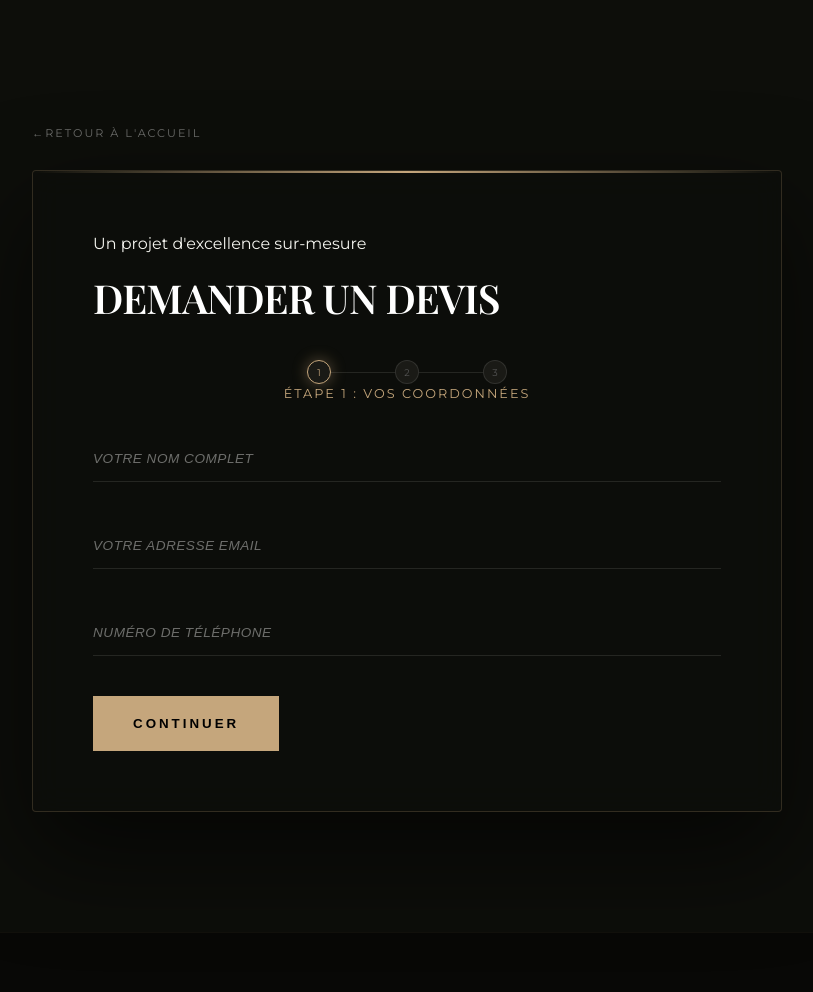
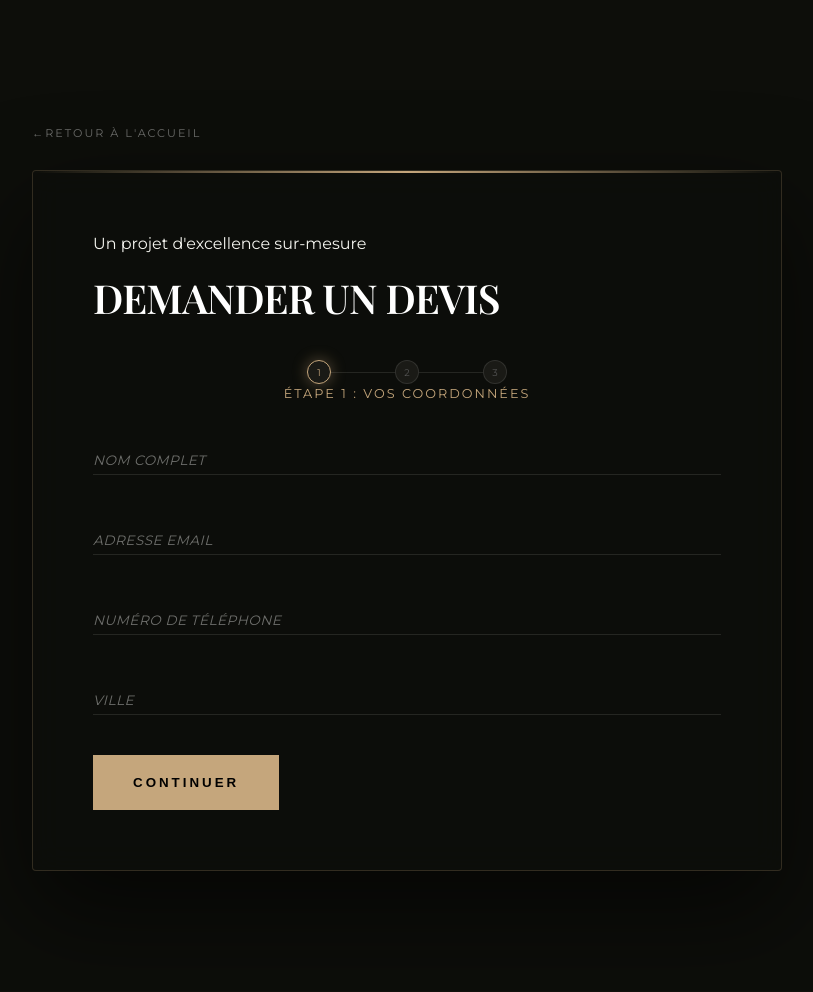
Before and after one commit to Felipe4565/IEB, a PHP site: page /contact.php in a window 1280 px wide. Shown: the part 121-1113 px from the top of the page, without its empty margins (233-1046 px from the left). Run offline with PHP 8.4, Linux system fonts and the light colour scheme; some web fonts are replaced.

Commit message:
Formulaire devis finalisée

```diff
--- a/src/contact.php
+++ b/src/contact.php
@@ -38,17 +38,26 @@ include('includes/header.php');
                     <p class="label-gold">Étape 1 : Vos Coordonnées</p>
 
                     <div class="input-group">
-                        <input type="text" name="nom" placeholder="VOTRE NOM COMPLET" required>
+                        <input type="text" name="nom" placeholder="NOM COMPLET" required>
                     </div>
                     <div class="input-group">
-                        <input type="email" name="email" placeholder="VOTRE ADRESSE EMAIL" required>
+                        <input type="email" name="email" placeholder="ADRESSE EMAIL" required>
                     </div>
                     <div class="input-group">
-                        <input type="text" name="tel" placeholder="NUMÉRO DE TÉLÉPHONE">
+                        <input type="text"
+                            name="tel"
+                            placeholder="NUMÉRO DE TÉLÉPHONE"
+                            inputmode="numeric"
+                            maxlength="10"
+                            oninput="this.value = this.value.replace(/[^0-9]/g, '');"
+                            required>
+                    </div>
+                    <div class="input-group">
+                        <input type="text" name="ville" placeholder="VILLE" required>
                     </div>
 
                     <div class="step-actions">
-                        <button type="button" class="btn-submit-gold" onclick="changeStep(2)">CONTINUER</button>
+                        <button type="button" class="btn-submit-gold" onclick="validateAndNext(2)">CONTINUER</button>
                     </div>
                 </div>
 
@@ -60,11 +69,11 @@ include('includes/header.php');
                         <input type="hidden" name="type_travail" id="selected_type" value="Menuiserie Intérieure">
                         <div class="tag active" onclick="selectTag(this, 'Menuiserie Intérieure')">Menuiserie Intérieure</div>
                         <div class="tag" onclick="selectTag(this, 'Menuiserie Extérieure')">Menuiserie Extérieure</div>
-                        <div class="tag" onclick="selectTag(this, 'Mobilier')">Mobilier Signature</div>
+                        <div class="tag" onclick="selectTag(this, 'Autres')">Autres</div>
                     </div>
 
                     <div class="input-group">
-                        <textarea name="description" placeholder="DÉCRIVEZ VOTRE PROJET (DIMENSIONS, ESSENCES DE BOIS...)" rows="4"></textarea>
+                        <textarea name="description" id="desc-projet" placeholder="DÉCRIVEZ VOTRE PROJET (DIMENSIONS, ESSENCES DE BOIS...)" rows="4" required></textarea>
                     </div>
 
                     <div class="file-upload">
@@ -78,7 +87,7 @@ include('includes/header.php');
 
                     <div class="step-actions dual">
                         <button type="button" class="btn-back" onclick="changeStep(1)">RETOUR</button>
-                        <button type="button" class="btn-submit-gold" onclick="changeStep(3)">CONTINUER</button>
+                        <button type="button" class="btn-submit-gold" onclick="validateAndNext(3)">CONTINUER</button>
                     </div>
                 </div>
 
@@ -86,7 +95,7 @@ include('includes/header.php');
                     <p class="label-gold">Étape 3 : Vos Préférences</p>
 
                     <div class="input-group">
-                        <input type="text" name="echeance" placeholder="ÉCHÉANCE SOUHAITÉE (EX: SEPTEMBRE 2024)">
+                        <input type="text" name="echeance" placeholder="ÉCHÉANCE SOUHAITÉE (EX: SEPTEMBRE 2024)" required>
                     </div>
 
                     <div class="info-note">
@@ -105,32 +114,101 @@ include('includes/header.php');
 </main>
 
 <script>
+    /**
+     * Valide les champs de l'étape actuelle avant de passer à la suivante
+     */
+    function validateAndNext(nextStep) {
+        // On récupère le bloc de l'étape active
+        const currentStepDiv = document.querySelector('.form-step.active');
+        // On cible tous les champs requis (input et textarea)
+        const inputs = currentStepDiv.querySelectorAll('input[required], textarea[required]');
+
+        let isValid = true;
+        let errorMessage = "";
+
+        inputs.forEach(input => {
+            // 1. Vérification générale : Champ vide
+            if (!input.value.trim()) {
+                isValid = false;
+                input.style.borderBottomColor = "#ff4d4d"; // Soulignement rouge
+                errorMessage = "Veuillez remplir tous les champs obligatoires.";
+            } else {
+                input.style.borderBottomColor = "rgba(255, 255, 255, 0.1)"; // Retour au gris si OK
+            }
+
+            // 2. Vérification spécifique : EMAIL (doit avoir @ et .)
+            if (input.type === "email" && input.value.trim()) {
+                const emailRegex = /^[^\s@]+@[^\s@]+\.[^\s@]+$/;
+                if (!emailRegex.test(input.value)) {
+                    isValid = false;
+                    input.style.borderBottomColor = "#ff4d4d";
+                    errorMessage = "L'adresse email n'est pas valide (ex: contact@domaine.fr).";
+                }
+            }
+
+            // 3. Vérification spécifique : TÉLÉPHONE (exactement 10 chiffres)
+            if (input.name === "tel" && input.value.trim()) {
+                if (input.value.length !== 10) {
+                    isValid = false;
+                    input.style.borderBottomColor = "#ff4d4d";
+                    errorMessage = "Le numéro de téléphone doit comporter exactement 10 chiffres.";
+                }
+            }
+        });
+
+        // Si tout est bon, on change d'étape, sinon on alerte
+        if (isValid) {
+            changeStep(nextStep);
+        } else {
+            if (errorMessage) {
+                alert(errorMessage);
+            }
+        }
+    }
+
+    /**
+     * Gère l'affichage visuel des étapes (dots et barre de progression)
+     */
     function changeStep(step) {
+        // Masquer toutes les étapes et afficher la nouvelle
         document.querySelectorAll('.form-step').forEach(el => el.classList.remove('active'));
         document.getElementById('step-' + step).classList.add('active');
 
-        // Update Dots
+        // Mise à jour visuelle des points (stepper)
         document.querySelectorAll('.dot').forEach((dot, index) => {
-            if (index + 1 <= step) dot.classList.add('active');
-            else dot.classList.remove('active');
+            if (index + 1 <= step) {
+                dot.classList.add('active');
+            } else {
+                dot.classList.remove('active');
+            }
         });
 
-        // Update Line
+        // Mise à jour de la barre dorée (0% -> 50% -> 100%)
         const progress = ((step - 1) / 2) * 100;
         document.getElementById('progress-fill').style.width = progress + "%";
+
+        // Retour en haut du formulaire pour le confort
         window.scrollTo({ top: 0, behavior: 'smooth' });
     }
 
+    /**
+     * Gère la sélection des tags (Etape 2)
+     */
     function selectTag(el, val) {
         document.querySelectorAll('.tag').forEach(t => t.classList.remove('active'));
         el.classList.add('active');
         document.getElementById('selected_type').value = val;
     }
 
+    /**
+     * Gère la prévisualisation des fichiers (Etape 2)
+     */
     function handleFiles(files) {
         const container = document.getElementById('thumbnails-container');
-        container.innerHTML = '';
+        container.innerHTML = ''; // On vide les anciennes vignettes
+
         Array.from(files).forEach(file => {
+            if (file.type.startsWith('image/')) {
                 const reader = new FileReader();
                 reader.onload = (e) => {
                     const item = document.createElement('div');
@@ -139,6 +217,7 @@ include('includes/header.php');
                     container.appendChild(item);
                 };
                 reader.readAsDataURL(file);
+            }
         });
     }
 </script>
--- a/src/css/contact.css
+++ b/src/css/contact.css
@@ -47,11 +47,26 @@
     width: 100%;
 }
 
-/* On change aussi légèrement l'opacité du fond pour confirmer la sélection */
-.section-form-devant input:focus,
-.section-form-devant textarea:focus {
-    background: rgba(255, 255, 255, 0.05);
-    border-bottom-color: rgba(255, 255, 255, 0.1); /* On garde la ligne grise dessous pour le contraste */
+@keyframes shake {
+    0%, 100% { transform: translateX(0); }
+    25% { transform: translateX(-10px); }
+    75% { transform: translateX(10px); }
+}
+
+/* Change la couleur de la barre dorée en rouge si le champ est invalide et que l'utilisateur a essayé de valider */
+input:invalid:not(:placeholder-shown) {
+    border-bottom-color: #ff4d4d !important;
+}
+
+/* Empêche l'autofill de déformer le bloc ou de changer le fond */
+input:-webkit-autofill,
+input:-webkit-autofill:hover,
+input:-webkit-autofill:focus {
+    -webkit-text-fill-color: #ffffff !important;
+    /* On utilise un shadow interne pour simuler le fond noir sans changer la taille */
+    -webkit-box-shadow: 0 0 0px 1000px #0d0e0a inset !important;
+    transition: background-color 5000s ease-in-out 0s;
+    font-family: 'Montserrat', sans-serif !important;
 }
 
 /* --- NAVIGATION RETOUR --- */
@@ -160,17 +175,43 @@
 
 .section-form-devant .input-group { margin-bottom: 40px; position: relative; }
 
-.section-form-devant input[type="text"],
-.section-form-devant input[type="email"],
+/* --- NOUVEAU CODE PROPRE --- */
+
+/* Base commune pour tous les champs */
+.section-form-devant input,
 .section-form-devant textarea {
     width: 100%;
-    background: transparent;
+    background: transparent !important;
     border: none;
     border-bottom: 1px solid rgba(255, 255, 255, 0.1);
-    padding: 15px 0;
     color: #FFF;
+    font-family: 'Montserrat', sans-serif;
+    outline: none;
+    box-sizing: border-box;
+    display: block;
+}
+
+/* Réglage spécifique pour les lignes simples (Nom, Email, Tel, Ville) */
+.section-form-devant input {
+    height: 40px !important;      /* Hauteur réduite pour que le texte soit proche de la barre */
+    padding: 10px 0 0 0 !important; /* Pas de padding en bas pour "coller" à la ligne */
+    font-size: 1rem;
+    line-height: 30px;
+}
+
+/* Réglage spécifique pour le gros bloc (Description) */
+.section-form-devant textarea {
+    height: 120px !important;     /* Lui reste grand */
+    padding: 15px 0 !important;
     font-size: 0.9rem;
-    outline: none;
+    resize: none;
+    overflow: auto;
+}
+
+/* Effet au clic : on ne change SURTOUT PAS la taille, juste un léger fond */
+.section-form-devant input:focus,
+.section-form-devant textarea:focus {
+    background: rgba(255, 255, 255, 0.03) !important;
 }
 
 /* Texte d'exemple en Gold léger */
```
Lines whose indentation alone changed are shown as unchanged.
